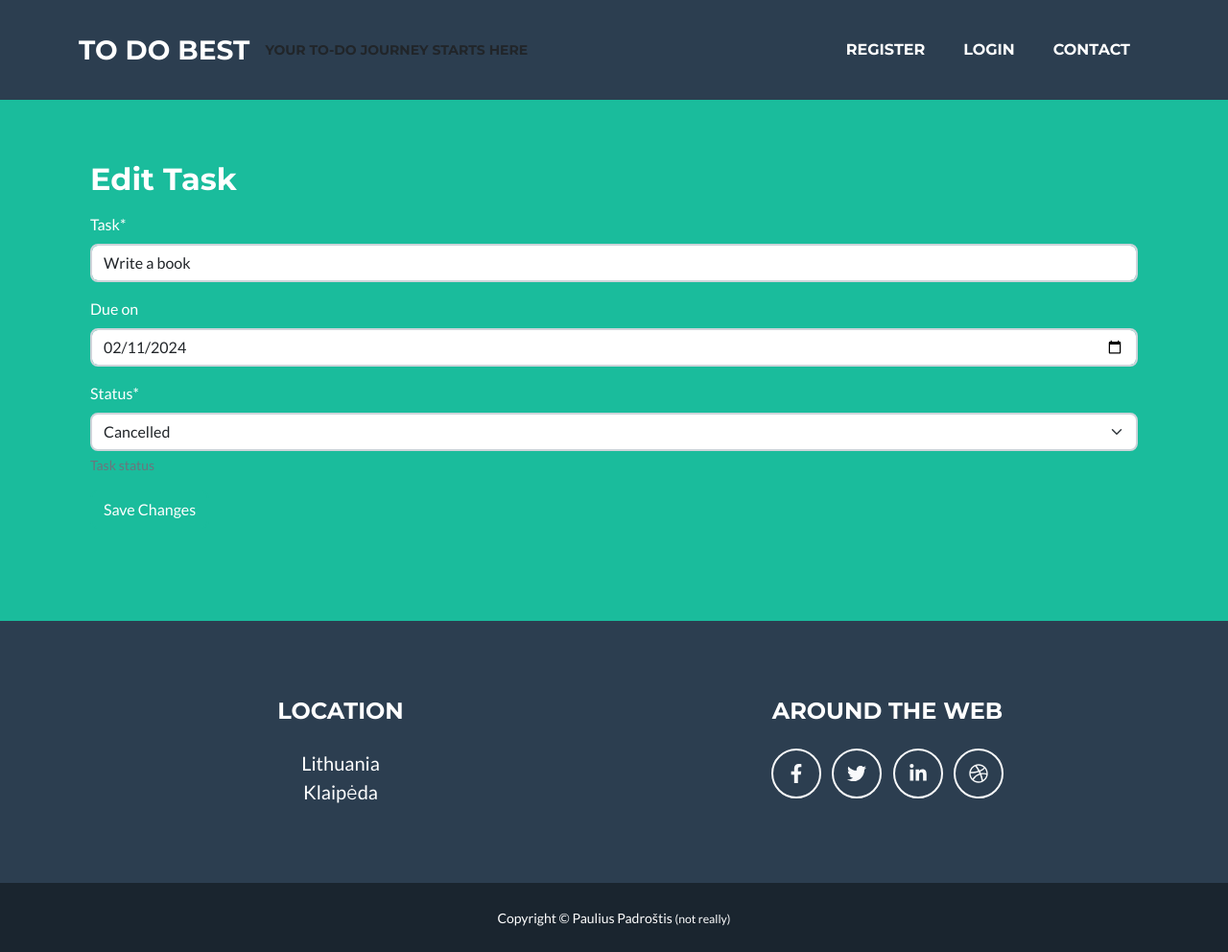
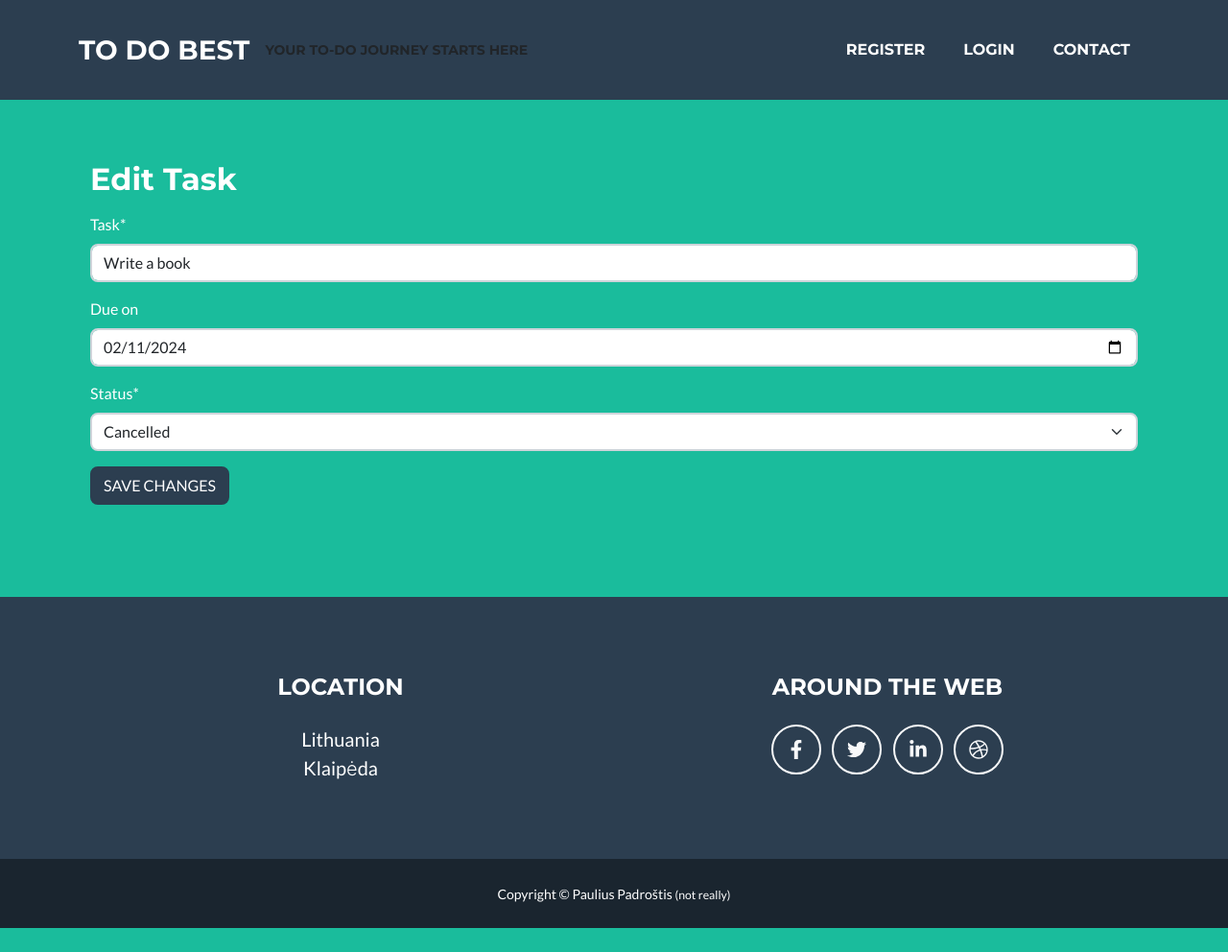
Before and after one commit to PauliusPadrostis/to_do_app, a Django app: page /update_todo/90/update in a window 1280 px wide. Shown: the whole page at 96% size. After the commit the page ends 967 px from the top, so only its background shows below. Run offline with Django 5.2, Linux system fonts and the light colour scheme; data comes from the database, SQL or seed files in the repository; both versions use the stored data as it was after the commit; some libraries are stand-ins or nearby versions.

Commit message:
small fix

```diff
--- a/mysite/todoapp/models.py
+++ b/mysite/todoapp/models.py
@@ -16,7 +16,7 @@ class Task(models.Model):
         ('ca', 'Cancelled'),
         ('co', 'Completed'),
     )
-    status = models.CharField(max_length=2, choices=COMPLETION_STATUS, default='td', help_text='Task status')
+    status = models.CharField(max_length=2, choices=COMPLETION_STATUS, default='td')
 
     def __str__(self):
         return self.task
--- a/mysite/todoapp/templates/edit_todo.html
+++ b/mysite/todoapp/templates/edit_todo.html
@@ -9,7 +9,7 @@
     <form method="post" class="mt-3">
         {% csrf_token %}
         {{ form|crispy }}
-        <button type="submit" class="btn btn-primary">Save Changes</button>
+        <button type="submit" class="btn btn-secondary">SAVE CHANGES</button>
     </form>
 </div>
 {% endblock %}
```
Also changed, not shown: mysite/db.sqlite3.
